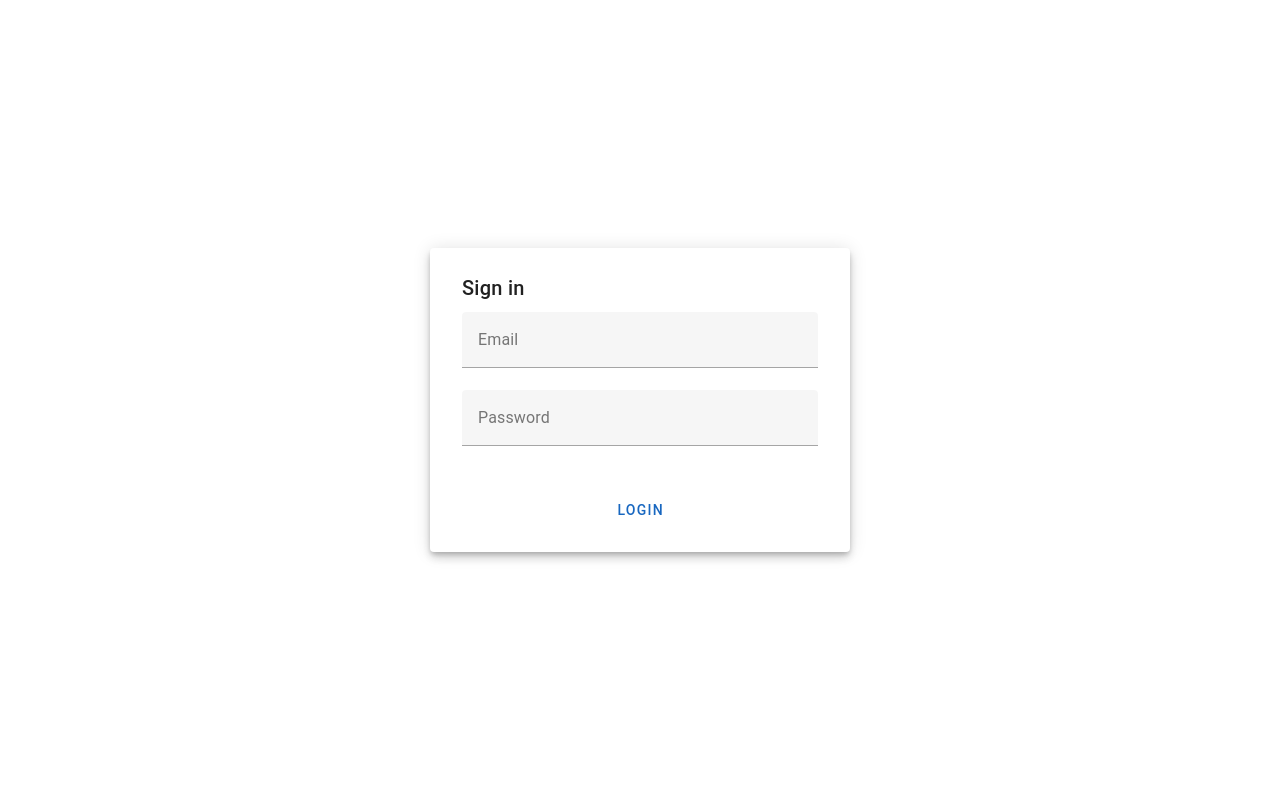
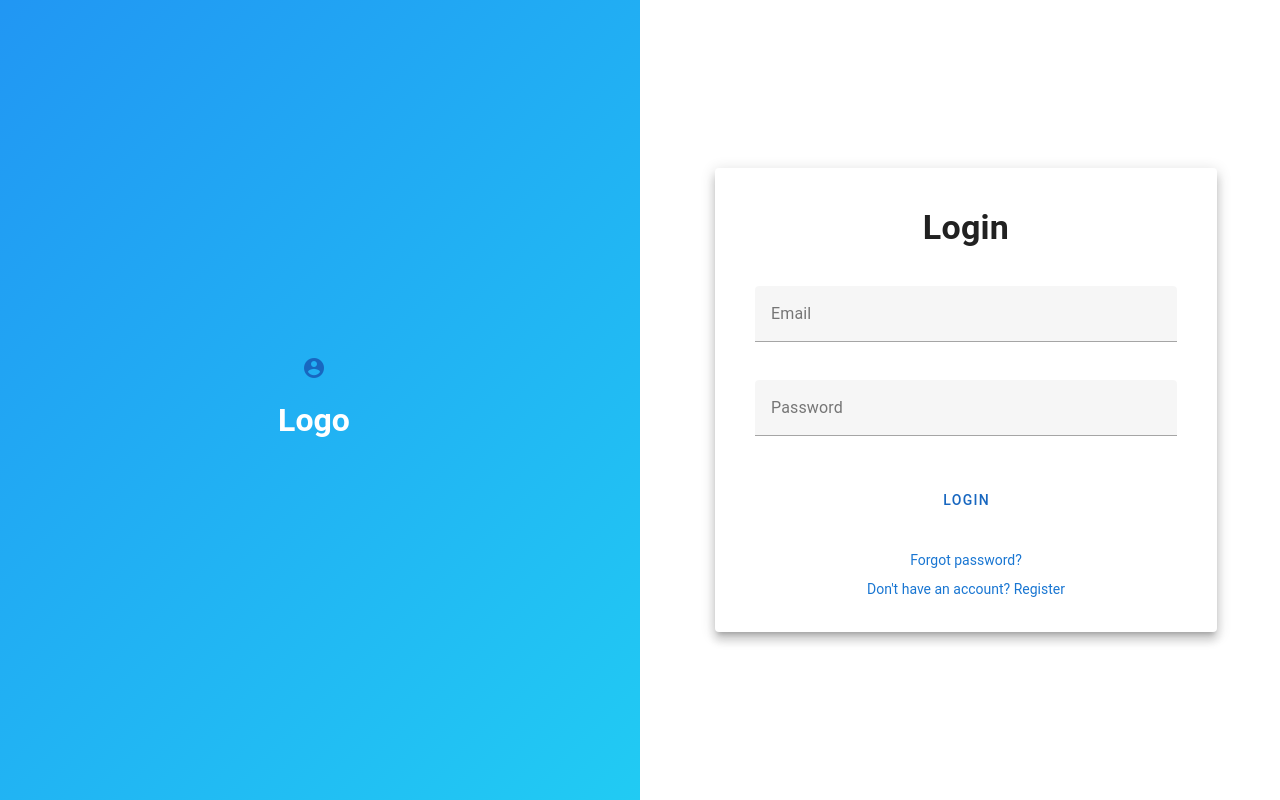
Before and after one commit to angelinaargusoft/Institute_Portal, a Vue app in the folder client/: page /login in a window 1280 px wide. Built offline with nearby package versions, Linux system fonts and the light colour scheme.

Commit message:
Merged login and regsterview

```diff
--- a/client/components.d.ts
+++ b/client/components.d.ts
@@ -8,6 +8,7 @@ export {}
 /* prettier-ignore */
 declare module 'vue' {
   export interface GlobalComponents {
+    AuthForm: typeof import('./src/components/AuthForm.vue')['default']
     BaseDetails: typeof import('./src/components/BaseDetails.vue')['default']
     BaseProfileForm: typeof import('./src/components/BaseProfileForm.vue')['default']
     DashboardSidebar: typeof import('./src/components/DashboardSidebar.vue')['default']
--- /dev/null
+++ b/client/src/components/AuthForm.vue
@@ -0,0 +1,129 @@
+<template>
+    <v-form @submit.prevent="onSubmit" ref="formRef">
+        <v-card-title class="text-h4 font-weight-bold text-center mb-6">
+      {{ modeTitle }}
+    </v-card-title>
+      <v-card-text>
+        <v-text-field
+          v-model="email"
+          label="Email"
+          required
+          type="email"
+          outlined
+          dense
+          class="mb-4"
+        />
+        <v-text-field
+          v-model="password"
+          label="Password"
+          required
+          type="password"
+          outlined
+          dense
+        />
+        <v-alert v-if="error" dense type="error" class="mb-4">{{ error }}</v-alert>
+      </v-card-text>
+      <v-card-actions class="d-flex flex-column">
+        <v-btn type="submit" :loading="loading" color="primary" block class="mb-4">
+          {{ modeTitle }}
+        </v-btn>
+        <!-- Links at the bottom -->
+        <div class="d-flex flex-column align-center links-container">
+          <a
+            v-if="mode === 'login'"
+            href="#"
+            @click.prevent="onForgotPassword"
+            class="text-link mb-2"
+          >
+            Forgot password?
+          </a>
+          <a href="#" @click.prevent="toggleMode" class="text-link">
+            {{ toggleText }}
+          </a>
+        </div>
+      </v-card-actions>
+    </v-form>
+  </template>
+  <script setup>
+  import { ref, computed } from "vue";
+  import { useStore } from "vuex";
+  import { useRouter } from "vue-router";
+  const props = defineProps({
+    initialMode: {
+      type: String,
+      default: "login", // 'login' or 'register'
+    },
+  });
+  const store = useStore();
+  const router = useRouter();
+  const mode = ref(props.initialMode);
+  const email = ref("");
+  const password = ref("");
+  const formRef = ref(null);
+  const loading = computed(() => store.getters["auth/loading"]);
+  const error = computed(() => store.getters["auth/error"]);
+  const modeTitle = computed(() => (mode.value === "login" ? "Login" : "Register"));
+  const toggleText = computed(() =>
+    mode.value === "login"
+      ? "Don't have an account? Register"
+      : "Already have an account? Login"
+  );
+  const toggleMode = () => {
+    mode.value = mode.value === "login" ? "register" : "login";
+    email.value = "";
+    password.value = "";
+  };
+  const onSubmit = async () => {
+  if (mode.value === "login") {
+    // Normal login flow
+    const ok = await store.dispatch("auth/login", {
+      email: email.value,
+      password: password.value,
+    });
+    if (ok) {
+      const redirect = router.currentRoute.value.query.redirect || "/home";
+      router.push(redirect);
+    }
+  } else {
+    // Register flow
+    const ok = await store.dispatch("auth/register", {
+      email: email.value,
+      password: password.value,
+    });
+    if (ok) {
+      // Auto-login after successful registration
+      const loginOk = await store.dispatch("auth/login", {
+        email: email.value,
+        password: password.value,
+      });
+      if (loginOk) {
+        router.push("/home");
+      }
+    }
+  }
+};
+
+  const onForgotPassword = () => {
+    alert("Forgot password clicked! Implement API flow here.");
+  };
+  </script>
+  <style scoped>
+  /* Optional: subtle hover on submit button */
+  .v-btn:hover {
+    transform: translateY(-1px);
+    transition: all 0.2s ease;
+  }
+  /* Anchor-style links */
+  .text-link {
+    color: #1976d2;
+    cursor: pointer;
+    text-decoration: none;
+    font-size: 0.875rem;
+  }
+  .text-link:hover {
+    text-decoration: underline;
+  }
+  .links-container {
+    margin-top: 8px;
+  }
+  </style>
--- a/client/src/layouts/AuthLayout.vue
+++ b/client/src/layouts/AuthLayout.vue
@@ -1,12 +1,52 @@
 <template>
   <v-main>
-      <v-container class="fill-height d-flex justify-center align-center">
-        <v-card width="420" elevation="6" class="pa-4">
+    <v-container fluid class="fill-height pa-0">
+      <v-row class="fill-height">
+        <!-- Left column: logo / illustration -->
+        <v-col
+          cols="12"
+          md="6"
+          class="d-flex justify-center align-center auth-left"
+        >
+          <!-- Placeholder for your logo / image -->
+          <div class="text-center">
+            <v-icon x-large color="primary">mdi-account-circle</v-icon>
+            <h1 class="mt-4 font-weight-bold">Logo</h1>
+          </div>
+        </v-col>
+        <!-- Right column: auth form -->
+        <v-col
+          cols="12"
+          md="6"
+          class="d-flex justify-center align-center"
+        >
+          <v-card
+            class="pa-6"
+            style="width: 80%;"
+            elevation="8"
+            rounded
+          >
             <slot></slot>
           </v-card>
+        </v-col>
+      </v-row>
     </v-container>
   </v-main>
 </template>
 <script setup>
-  // simple stateless layout
+// No additional logic needed; layout is purely presentational
 </script>
+<style scoped>
+.auth-left {
+  background: linear-gradient(135deg, #2196f3, #21cbf3); /* placeholder gradient */
+  color: white;
+  min-height: 100vh;
+  flex-direction: column;
+}
+@media (max-width: 960px) {
+  .auth-left {
+    min-height: 200px;
+    padding: 40px 0;
+  }
+}
+</style>
--- a/client/src/router/index.js
+++ b/client/src/router/index.js
@@ -5,6 +5,7 @@ import store from "@/store";
 const LoginView = () => import("@/views/LoginView.vue");
 const RegisterView = () => import("@/views/RegisterView.vue");
 const HomeView = () => import("@/views/HomeView.vue");
+const AuthView = () => import("@/views/AuthView.vue");
 const StudentProfileView = () => import("@/views/StudentProfileView.vue");
 const UpdateProfileView = () => import("@/views/UpdateProfileView.vue");
 const UpdateInstituteView = () => import("@/views/UpdateInstituteView.vue");
@@ -14,13 +15,13 @@ const routes = [
   {
     path: "/login",
     name: "Login",
-    component: LoginView,
+    component: AuthView,
     meta: { layout: "auth", guest: true },
   },
   {
     path: "/register",
     name: "Register",
-    component: RegisterView,
+    component: AuthView,
     meta: { layout: "auth", guest: true },
   },
   {
--- /dev/null
+++ b/client/src/views/AuthView.vue
@@ -0,0 +1,9 @@
+<template>
+    <AuthForm :initialMode="initialMode" />
+</template>
+<script setup>
+import { useRoute } from "vue-router";
+import AuthForm from "@/components/AuthForm.vue";
+const route = useRoute();
+const initialMode = route.query.mode === "register" ? "register" : "login";
+</script>
```
Lines whose indentation alone changed are shown as unchanged.
